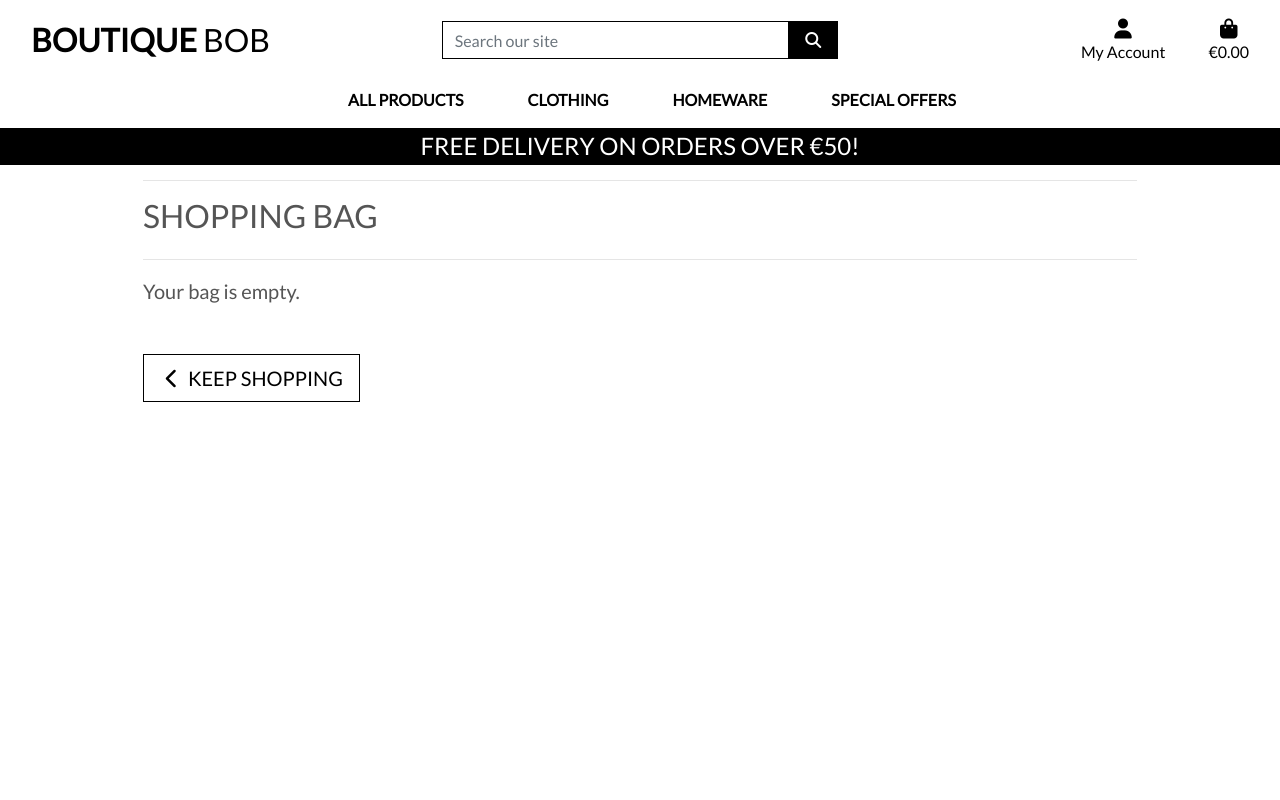
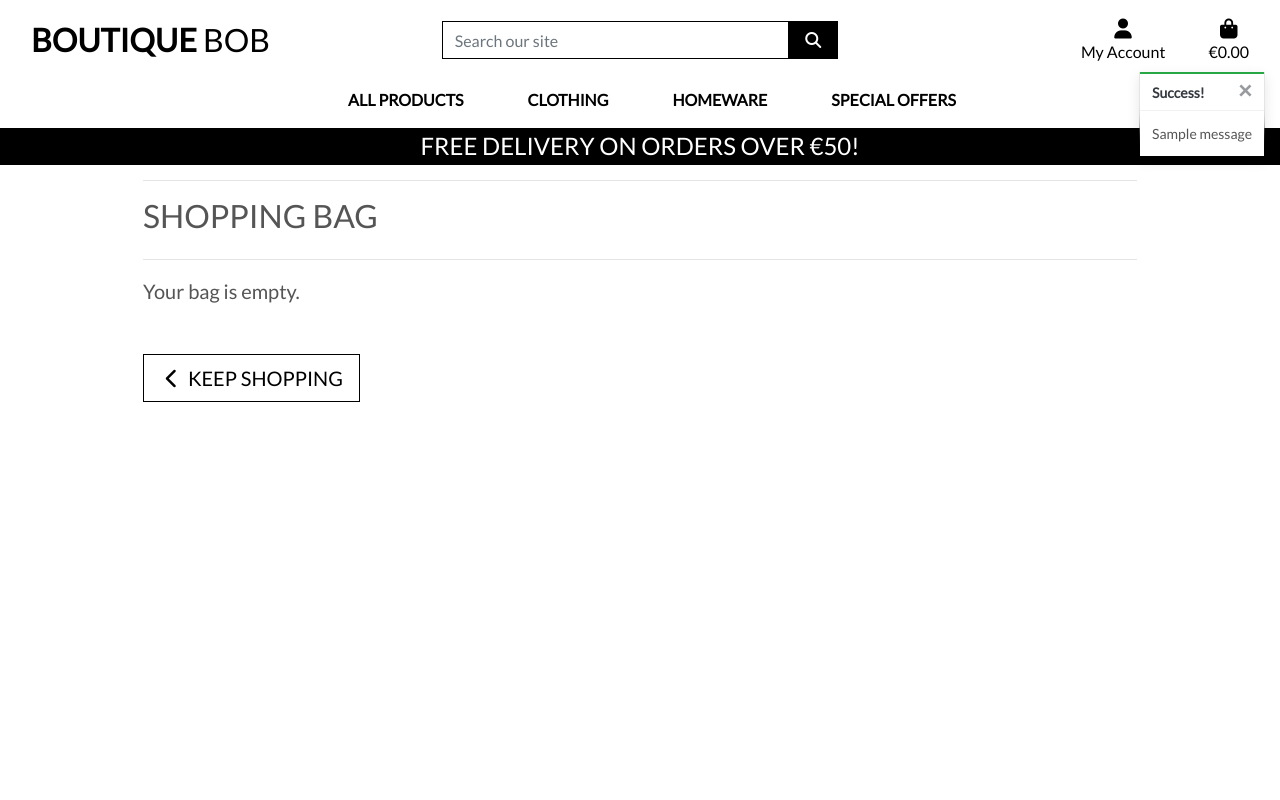
Before and after one commit to bobshort4bobby4/boutique-bob, a Django app: page /bag/ in a window 1280 px wide. Run offline with Django 3.2, Linux system fonts and the light colour scheme; tables that the repository leaves empty hold one stand-in row (values such as "Sample post"); one stand-in notice (Sample message) is shown; parts of the project's set-up code (start-up, migrations or seed data) failed here and were passed over; some libraries are stand-ins or nearby versions.

Commit message:
ADD toasts

```diff
--- a/boutique_bob/bag/views.py
+++ b/boutique_bob/bag/views.py
@@ -1,4 +1,8 @@
-from django.shortcuts import render, redirect,HttpResponse, reverse
+from django.shortcuts import render, redirect ,HttpResponse, reverse
+from django.contrib import messages
+
+from products.models import Product
+
 
 # Create your views here.
 
@@ -11,6 +15,7 @@ def view_bag(request):
 def add_to_bag(request, item_id):
     """ Add a quantity of the specified product to the shopping bag """
 
+    product = Product.objects.get(pk=item_id)
     quantity = int(request.POST.get('quantity'))
     redirect_url = request.POST.get('redirect_url')
     size = None
@@ -31,6 +36,7 @@ def add_to_bag(request, item_id):
             bag[item_id] += quantity
         else:
             bag[item_id] = quantity
+            messages.success(request, f'Added {product.name} to your bag')
     # bag = request.session.get('bag', {})
 
     # if item_id in list(bag.keys()):
--- a/boutique_bob/boutique_bob/settings.py
+++ b/boutique_bob/boutique_bob/settings.py
@@ -58,6 +58,7 @@ MIDDLEWARE = [
 ]
 
 ROOT_URLCONF = 'boutique_bob.urls'
+MESSAGE_STORAGE = 'django.contrib.messages.storage.session.SessionStorage'
 
 TEMPLATES = [
     {
--- a/boutique_bob/static/css/base.css
+++ b/boutique_bob/static/css/base.css
@@ -103,6 +103,20 @@ a.category-badge > span.badge:hover {
     color: white !important;
 }
 
+.message-container {
+    position: fixed;
+    top: 72px;
+    right: 15px;
+    z-index: 99999999999;
+}
+
+.custom-toast {
+    overflow: visible;
+}
+
+.toast-capper {
+    height: 2px;
+}
 
 /* -------------------------------- Media Queries */
 
--- a/boutique_bob/templates/base.html
+++ b/boutique_bob/templates/base.html
@@ -113,7 +113,21 @@
     </header>
 
     {% if messages %}
-        <div class="message-container"></div>
+        <div class="message-container">
+            {% for message in messages %}
+            {% with message.level as level %}
+                {% if level == 40 %}
+                    {% include 'includes/toasts/toast_error.html' %}
+                {% elif level == 30 %}
+                    {% include 'includes/toasts/toast_warning.html' %}
+                {% elif level == 25 %}
+                    {% include 'includes/toasts/toast_success.html' %}
+                {% else %}
+                    {% include 'includes/toasts/toast_info.html' %}
+                {% endif %}
+            {% endwith %}
+        {% endfor %}
+        </div>
     {% endif %}
 
     {% block page_header %}
@@ -123,6 +137,9 @@
     {% endblock %}
 
     {% block postloadjs %}
+    <script type="text/javascript">
+        $('.toast').toast('show');
+    </script>
     {% endblock %}
 
 
--- /dev/null
+++ b/boutique_bob/templates/includes/toasts/toast_success.html
@@ -0,0 +1,13 @@
+<div class="toast custom-toast rounded-0 border-top-0" data-autohide="false">
+    <div class="arrow-up arrow-success"></div>
+    <div class="w-100 toast-capper bg-success"></div>
+    <div class="toast-header bg-white text-dark">
+        <strong class="mr-auto">Success!</strong>
+        <button type="button" class="ml-2 mb-1 close text-dark" data-dismiss="toast" aria-label="Close">
+            <span aria-hidden="true">&times;</span>
+        </button>
+    </div>
+    <div class="toast-body bg-white">
+        {{ message }}
+    </div>
+</div>
```
Also changed, not shown: boutique_bob/templates/includes/toasts/toast_error.html (added, +13 -0 lines), boutique_bob/templates/includes/toasts/toast_info.html (added, +13 -0 lines), boutique_bob/templates/includes/toasts/toast_warning.html (added, +13 -0 lines).
